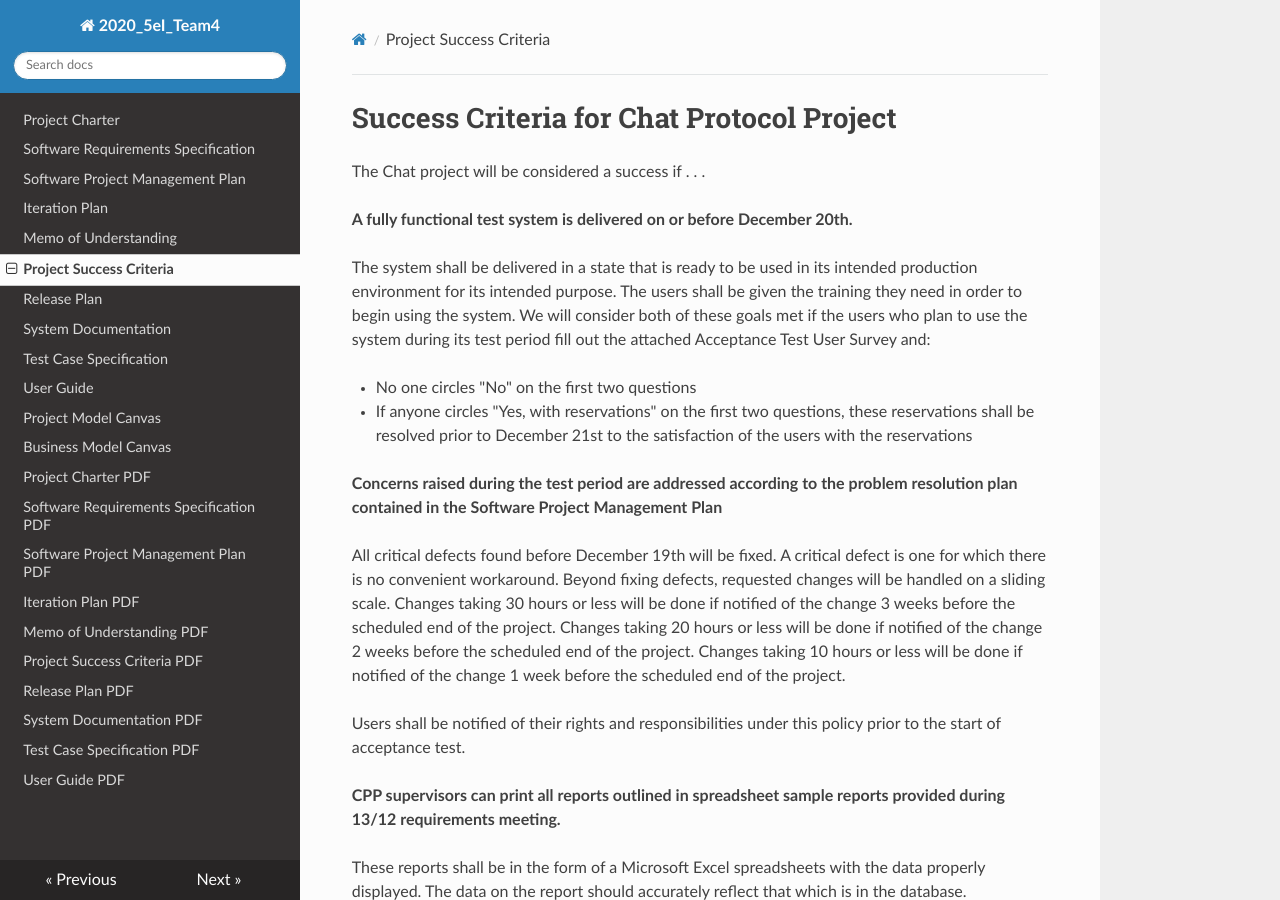
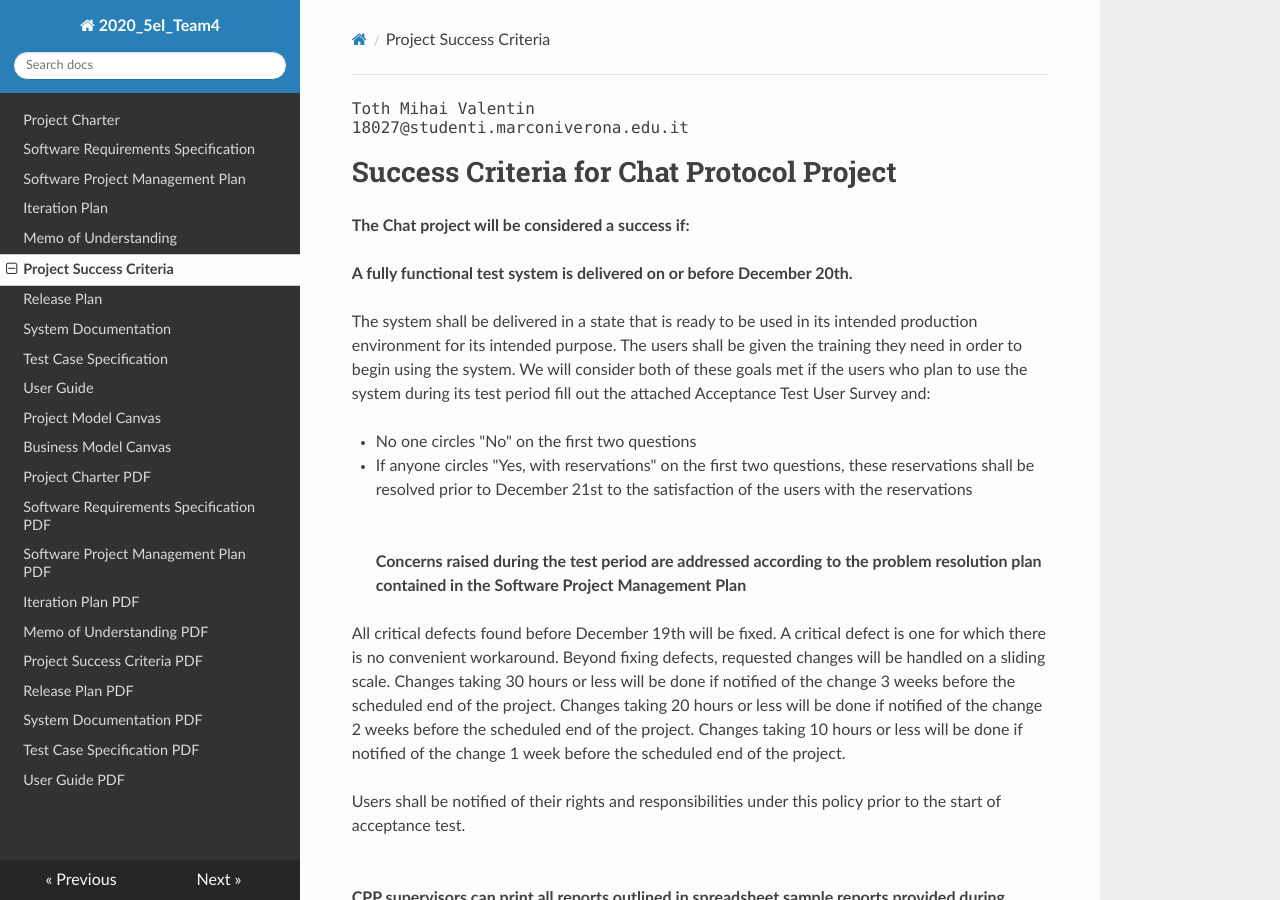
Before and after one commit to sabrinaer2001/Client, an MkDocs documentation site: the page built from docs/Project Success Criteria.md, in a window 1280 px wide and 900 px high. Built offline with MkDocs 1.6.1, drawn with Linux system fonts in a browser that asks for light colours; nearby versions of some CDN libraries.

Commit message:
Update Project Success Criteria.md

```diff
--- a/docs/Project Success Criteria.md
+++ b/docs/Project Success Criteria.md
@@ -1,6 +1,10 @@
+<pre>
+Toth Mihai Valentin                                                                                        23/05/2020
+18027@studenti.marconiverona.edu.it</pre>
+
 # Success Criteria for Chat Protocol Project
 
-The Chat project will be considered a success if . . .
+**The Chat project will be considered a success if:**
 
 **A fully functional test system is delivered on or before December 20th.**
 
@@ -9,23 +13,31 @@ The system shall be delivered in a state that is ready to be used in its intende
 - No one circles &quot;No&quot; on the first two questions
 
 - If anyone circles &quot;Yes, with reservations&quot; on the first two questions, these reservations shall be resolved prior to December 21st to the satisfaction of the users with the reservations
-
+<br />
+<br />
+<br />
 **Concerns raised during the test period are addressed according to the problem resolution plan contained in the Software Project Management Plan**
 
 All critical defects found before December 19th will be fixed. A critical defect is one for which there is no convenient workaround. Beyond fixing defects, requested changes will be handled on a sliding scale. Changes taking 30 hours or less will be done if notified of the change 3 weeks before the scheduled end of the project. Changes taking 20 hours or less will be done if notified of the change 2 weeks before the scheduled end of the project. Changes taking 10 hours or less will be done if notified of the change 1 week before the scheduled end of the project.
 
 Users shall be notified of their rights and responsibilities under this policy prior to the start of acceptance test.
-
+<br />
+<br />
+<br />
 **CPP supervisors can print all reports outlined in spreadsheet sample reports provided during 13/12 requirements meeting.**
 
 These reports shall be in the form of a Microsoft Excel spreadsheets with the data properly displayed. The data on the report should accurately reflect that which is in the database.
-
+<br />
+<br />
+<br />
 **The System is properly documented.**
 
 First, a user manual shall be produced and included with the system. This user manual shall be easy to understand for non-technical users familiar with basic Internet and spreadsheet concepts. This manual shall explain only how to use all features of the system.
 
 Second, a system manual shall be produced. This system manual shall consist of the architecture document, as well as any additional material required to provide a technician with all necessary information needed to maintain and update the system. A single read through of this document and no more than 2 hours looking at the code should provide an appropriately skilled technician with all the information necessary to understand the system and make simple changes such as add a field to a generated report.
-
+<br />
+<br />
+<br />
 **Signatures**
 
 \_\_\_\_\_\_\_\_\_\_\_\_\_\_\_\_\_\_\_\_\_\_\_\_\_\_\_\_\_\_\_
```
